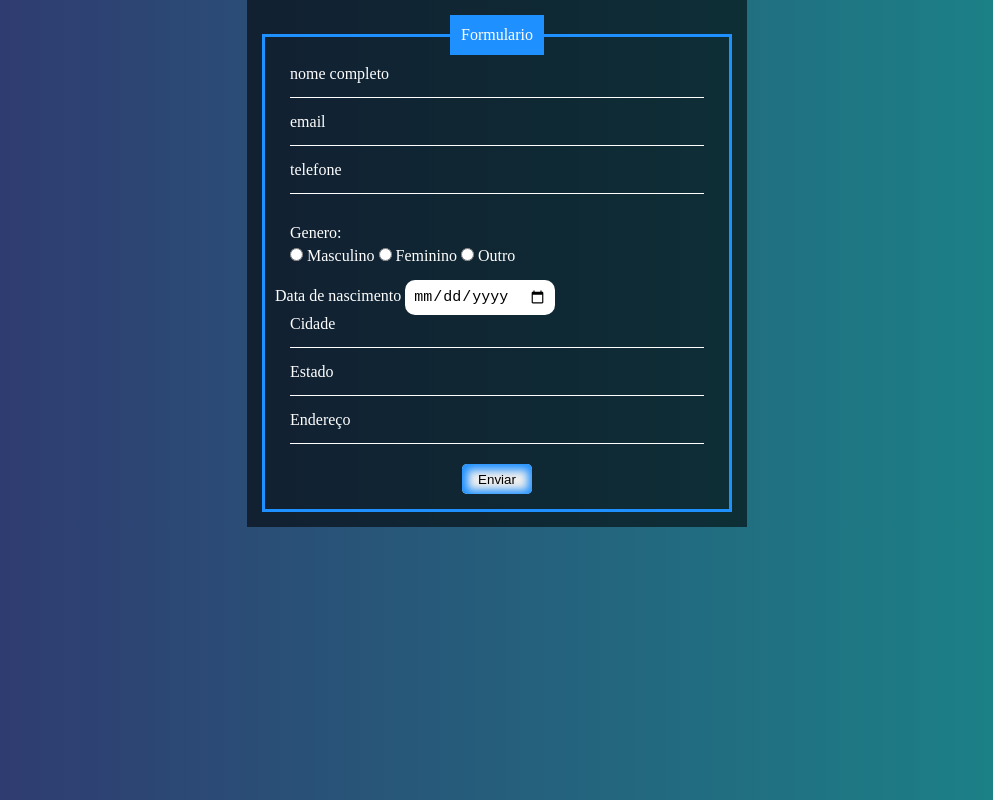
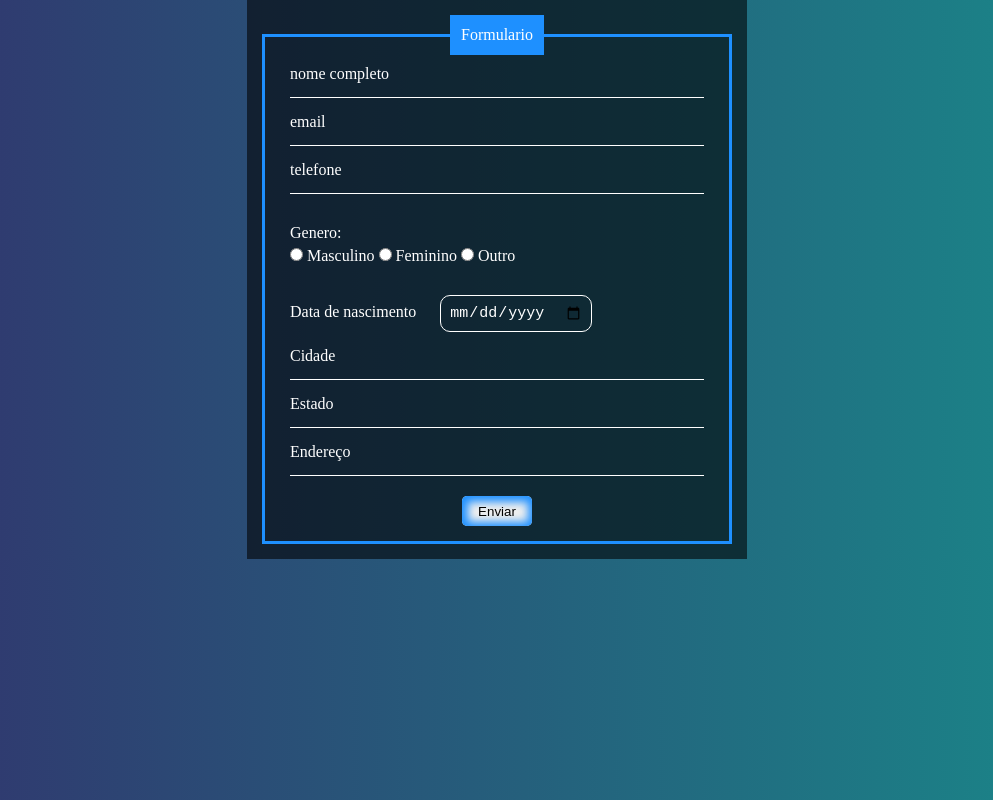
Before and after one commit to TMMDSS/projeto-formulario, a plain HTML site: page index.html in a window 1280 px wide. Shown: the whole page, without its empty margins (143-1136 px from the left). Drawn offline with Linux system fonts and the light colour scheme.

Commit message:
arrumei o input data

```diff
--- a/index.html
+++ b/index.html
@@ -39,8 +39,10 @@
                 </div>
 
 
+                <div class="inputBox">
                     <label for="data">Data de nascimento</label>
                     <input type="date" name="data" id="data">
+                </div>
 
                 <div class="inputBox">
                     <input type="text" name="cidade" id="cidade" required class="inputUser">
--- a/style.css
+++ b/style.css
@@ -90,10 +90,12 @@ legend {
 }
 
 #data {
-    border: none;
+    margin: 0px 0px 0px 20px;
     padding: 8px;
     border-radius: 10px;
     outline: none;
     font-size: 15px;
-    color: black;
+    color: white;
+    border: 1px solid white;
+    background-color: transparent;
 }
```
